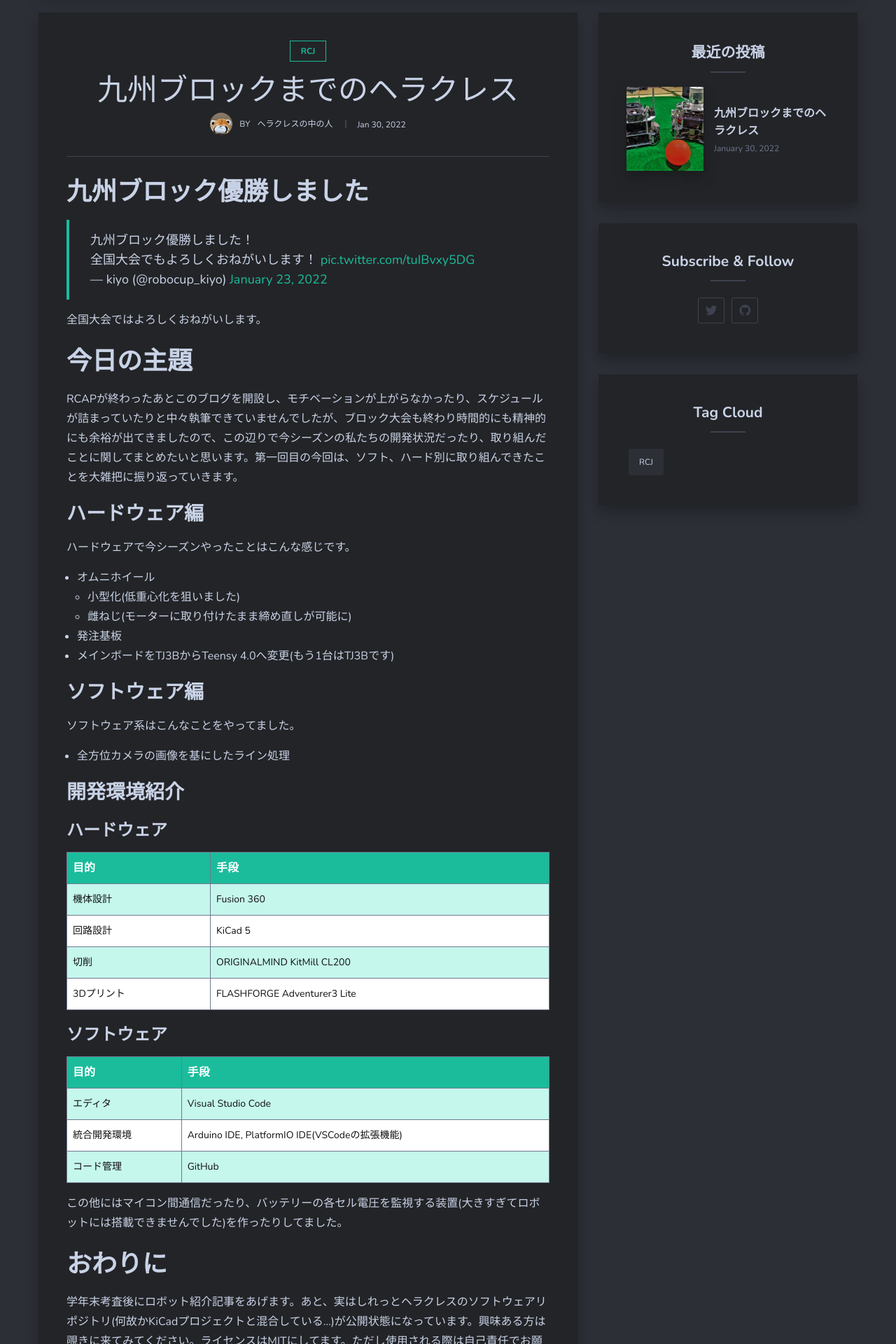
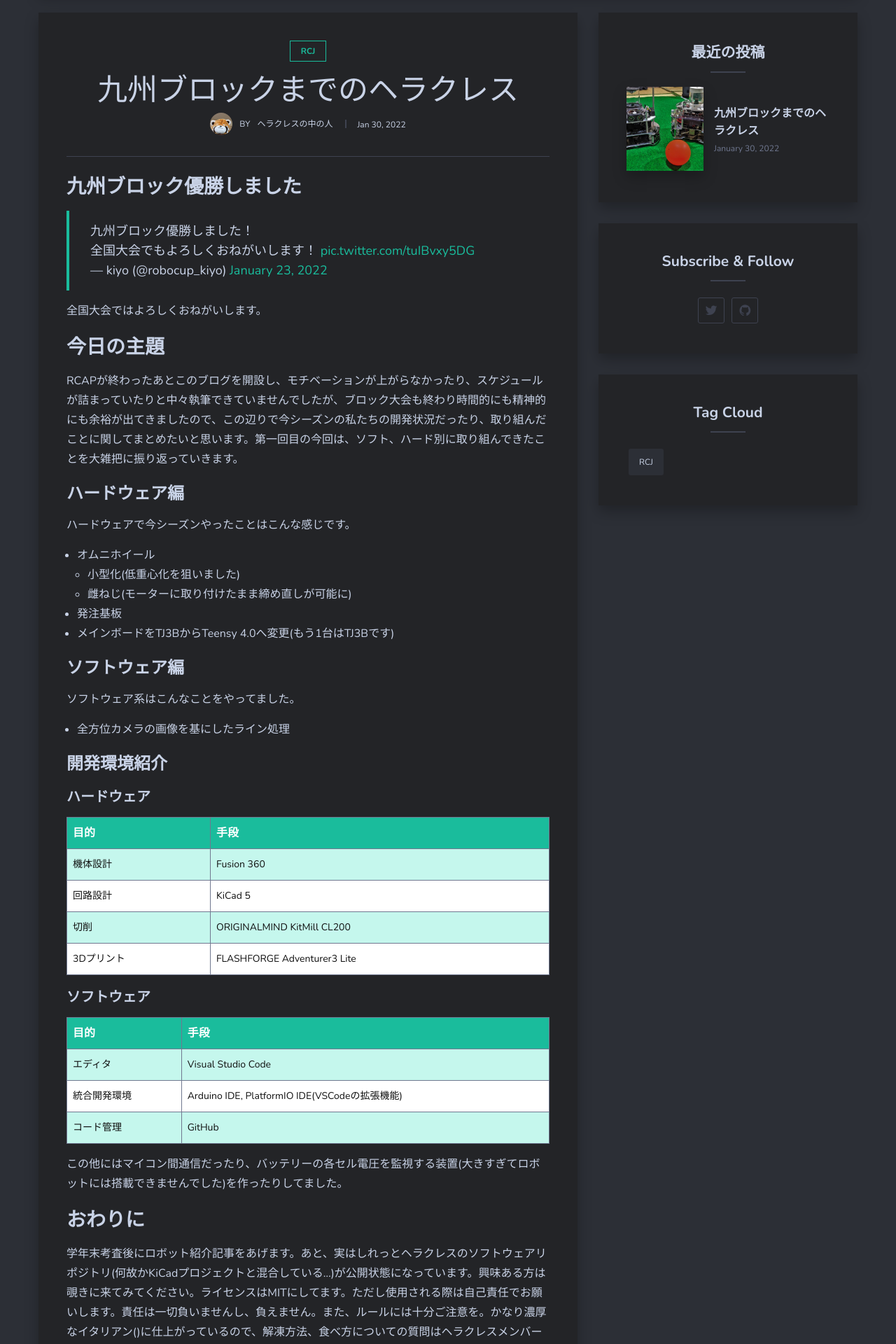
Before and after one commit to RP-800/rcj, a Jekyll site: the page built from _posts/2022-01-30-post.markdown, in a window 1280 px wide. Shown: the part 707-2627 px from the top of the page at 70% size. Built offline with Jekyll 4.4.1, drawn with Linux system fonts in a browser that asks for light colours; nearby versions of some CDN libraries; comment, search, counter and statistics services are not loaded.

Commit message:
微調整

```diff
--- a/_posts/2022-01-30-post.markdown
+++ b/_posts/2022-01-30-post.markdown
@@ -5,28 +5,35 @@ date:   2022-01-30
 image:  2022-01-30.jfif
 tags:   [RCJ]
 ---
-# 九州ブロック優勝しました
-<blockquote class="twitter-tweet"><p lang="ja" dir="ltr">九州ブロック優勝しました！<br>全国大会でもよろしくおねがいします！ <a href="https://t.co/tuIBvxy5DG">pic.twitter.com/tuIBvxy5DG</a></p>&mdash; kiyo (@robocup_kiyo) <a href="https://twitter.com/robocup_kiyo/status/1485166682515849216?ref_src=twsrc%5Etfw">January 23, 2022</a></blockquote> <script async src="https://platform.twitter.com/widgets.js" charset="utf-8"></script>
+## 九州ブロック優勝しました
+
+<blockquote class="twitter-tweet" date-theme="dark"><p lang="ja" dir="ltr">九州ブロック優勝しました！<br>全国大会でもよろしくおねがいします！ <a href="https://t.co/tuIBvxy5DG">pic.twitter.com/tuIBvxy5DG</a></p>&mdash; kiyo (@robocup_kiyo) <a href="https://twitter.com/robocup_kiyo/status/1485166682515849216?ref_src=twsrc%5Etfw">January 23, 2022</a></blockquote> <script async src="https://platform.twitter.com/widgets.js" charset="utf-8"></script>
 
 全国大会ではよろしくおねがいします。
 
-# 今日の主題
+## 今日の主題
+
 RCAPが終わったあとこのブログを開設し、モチベーションが上がらなかったり、スケジュールが詰まっていたりと中々執筆できていませんでしたが、ブロック大会も終わり時間的にも精神的にも余裕が出てきましたので、この辺りで今シーズンの私たちの開発状況だったり、取り組んだことに関してまとめたいと思います。第一回目の今回は、ソフト、ハード別に取り組んできたことを大雑把に振り返っていきます。
 
-## ハードウェア編
+### ハードウェア編
+
 ハードウェアで今シーズンやったことはこんな感じです。
+
 - オムニホイール
   - 小型化(低重心化を狙いました)
   - 雌ねじ(モーターに取り付けたまま締め直しが可能に)
 - 発注基板
 - メインボードをTJ3BからTeensy 4.0へ変更(もう1台はTJ3Bです)
 
-## ソフトウェア編
+### ソフトウェア編
+
 ソフトウェア系はこんなことをやってました。
+
 - 全方位カメラの画像を基にしたライン処理
 
-## 開発環境紹介
-### ハードウェア
+### 開発環境紹介
+
+#### ハードウェア
 
 | 目的 | 手段 |
 | ---- | ---- |
@@ -35,7 +42,7 @@ RCAPが終わったあとこのブログを開設し、モチベーションが
 | 切削 | ORIGINALMIND KitMill CL200 |
 | 3Dプリント | FLASHFORGE Adventurer3 Lite |
 
-### ソフトウェア
+#### ソフトウェア
 
 | 目的 | 手段 |
 | ---- | ---- |
@@ -45,7 +52,8 @@ RCAPが終わったあとこのブログを開設し、モチベーションが
 
 この他にはマイコン間通信だったり、バッテリーの各セル電圧を監視する装置(大きすぎてロボットには搭載できませんでした)を作ったりしてました。
 
-# おわりに
+## おわりに
+
 学年末考査後にロボット紹介記事をあげます。あと、実はしれっとヘラクレスのソフトウェアリポジトリ(何故かKiCadプロジェクトと混合している...)が公開状態になっています。興味ある方は覗きに来てみてください。ライセンスはMITにしてます。ただし使用される際は自己責任でお願いします。責任は一切負いませんし、負えません。また、ルールには十分ご注意を。かなり濃厚なイタリアン()に仕上がっているので、解凍方法、食べ方についての質問はヘラクレスメンバーのツイッターかこのブログのコメント欄までお願いします。
 
 [ヘラクレス2022シーズンのソフトウェア](https://github.com/RP-800/Hercules_2022)
```
Also changed, not shown: _pages/about.md (+16 -8 lines).
